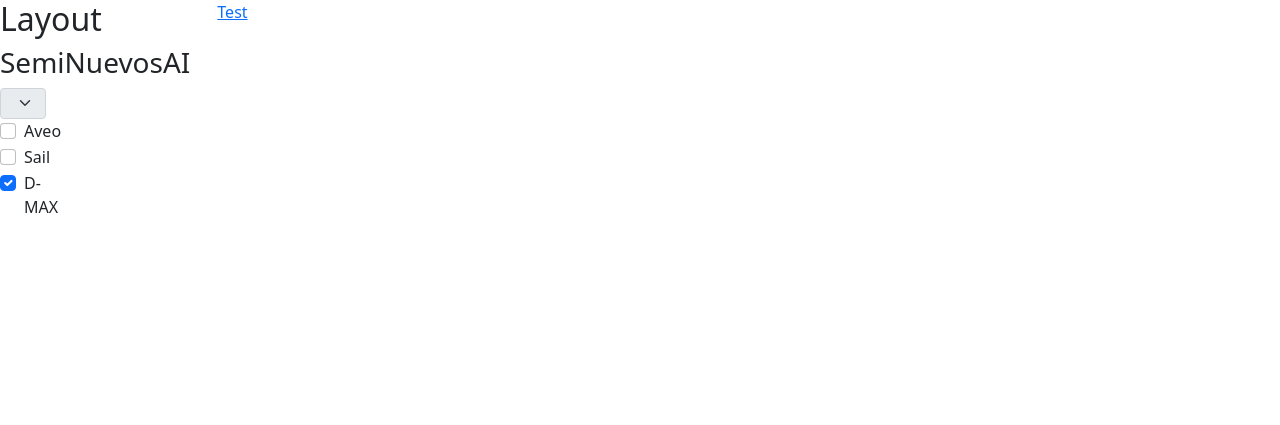
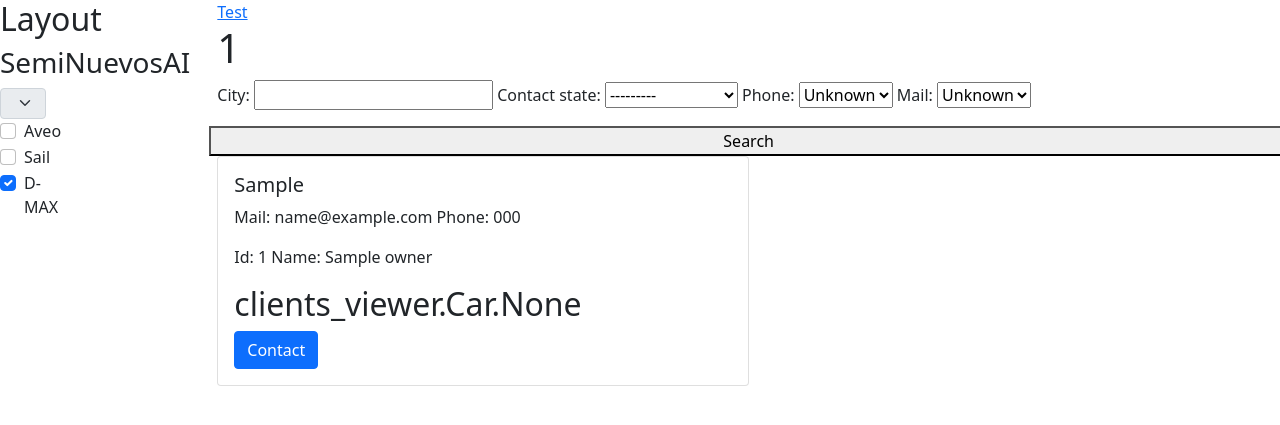
Before and after one commit to danieluxury88/cs-ProjectFinal, a Django app: page /test in a window 1280 px wide. Shown: the top 425 px of the page. Run offline with Django 4.2, Linux system fonts and the light colour scheme; tables that the repository leaves empty hold one stand-in row (values such as "Sample post").

Commit message:
Add filter and cars preview within main page

```diff
--- /dev/null
+++ b/SemiNuevosAI/clients_viewer/filters.py
@@ -0,0 +1,12 @@
+import django_filters
+from django_filters import BooleanFilter
+
+from .models import *
+
+class OwnerFilter(django_filters.FilterSet):
+    has_phone = BooleanFilter(field_name="phone")
+    has_mail = BooleanFilter(field_name="mail")
+    class Meta:
+        model = Owner
+        fields = '__all__'
+        exclude = ['national_id', 'mail', 'phone', 'name']
--- a/SemiNuevosAI/clients_viewer/models.py
+++ b/SemiNuevosAI/clients_viewer/models.py
@@ -1,5 +1,7 @@
 from django.contrib.auth.models import AbstractUser
+from django.core.validators import validate_email
 from django.db import models
+from django.utils.translation import gettext_lazy as _
 
 
 class User(AbstractUser):
@@ -7,16 +9,44 @@
 
 
 class Owner(models.Model):
+    class ContactState(models.TextChoices):
+        UNCONTACT = 'UC', _('Uncontacted')
+        SENT_MAIL = 'SM', _('SentMail')
+        SENT_WHATSAPP = 'SW', _('SentWhatsApp')
+        NOT_INTERESTED = 'NI', _('NotInterested')
+        INTERESTED = 'IR', _('Interested')
+
     national_id = models.CharField(max_length=10, unique=True)
     city = models.CharField(max_length=30)
     mail = models.EmailField(max_length=30, blank=True, null=True, default='...')
     phone = models.CharField(max_length=20, blank=True, null=True, default='...')
     name = models.CharField(max_length=50, blank=True, null=True, default='')
+    contact_state = models.CharField( max_length=2, choices=ContactState.choices, default=ContactState.UNCONTACT,)
 
     def __str__(self):
         return '<Id: {} City: {} Mail: {} Phone: {}>' \
             .format(self.national_id, self.city, self.mail if self.mail is not None else '---',
                     self.phone if self.phone is not None else '---')
+
+
+    def is_phone_valid(self):
+        return len(self.phone)>=9
+
+    def is_mail_valid( self ):
+        from django.core.exceptions import ValidationError
+        from django.core.validators import validate_email
+        try:
+            validate_email( self.mail )
+            return True
+        except ValidationError:
+            return False
+
+    def is_contact_data_valid(self):
+        return self.is_phone_valid() and self.is_mail_valid()
+
+
+    def is_no_valid_data(self):
+        return not self.is_phone_valid() and not self.is_mail_valid()
 
 
 class OwnerProfile(models.Model):
--- a/SemiNuevosAI/clients_viewer/templates/clients_viewer/test.html
+++ b/SemiNuevosAI/clients_viewer/templates/clients_viewer/test.html
@@ -2,5 +2,38 @@
 
 {% block title %}Test{% endblock %}
 {% block body %}
-    <a href="#" onclick="testFunction()"> Test </a>
+
+<a href="#" onclick="testFunction()"> Test </a>
+<h1>{{owners.count}}</h1>
+
+<form class="row g-3" method="get">
+    <div class="col-auto">
+        {{ filter.form }}
+    </div>
+    <button>Search</button>
+</form>
+
+
+
+{% for owner in owners %}
+<div class="card w-50">
+    <div class="card-body">
+        <h5 class="card-title">{{ owner.city}} </h5>
+        <p class="card-text">Mail: {{ owner.mail }} Phone: {{ owner.phone }}</p>
+        <p class="card-text">Id: {{ owner.national_id }} Name: {{ owner.name }}</p>
+        {% if profile %}
+        <p class="card-text">Age: {{ profile.age }} Education: {{ profile.education_level }} Dependants: {{
+            profile.dependents}}</p>
+        <p class="card-text">Homeplace: {{ profile.living_place_type }} Properties: {{ profile.real_state_units }} </p>
+        {% endif %}
+        {% if eprofile %}
+        <p class="card-text">Average Credit: {{ eprofile.average_credit_balance }}/{{ eprofile.credit_cards }}
+            Credit Card Balance: {{ eprofile.credit_card_balance}}</p>
+        {% endif %}
+        <h2> {{ owner.cars }}</h2>
+        <a href="{% url 'profile' owner.id %}" class="btn btn-primary">Contact</a>
+    </div>
+</div>
+{% endfor %}
+
 {% endblock %}
--- a/SemiNuevosAI/clients_viewer/views.py
+++ b/SemiNuevosAI/clients_viewer/views.py
@@ -7,10 +7,18 @@
 
 from .database_handler import *
 from .file_reader import *
+from .filters import OwnerFilter
 
 
 def test(request):
-    return render(request, "clients_viewer/test.html")
+
+    owners = get_all_owners()
+    filter = OwnerFilter(request.GET, queryset=owners)
+    filtered_owners = filter.qs
+    context = {'owners': filtered_owners, 'filter':filter}
+
+
+    return render(request, "clients_viewer/test.html", context)
 
 
 def index(request):
--- a/SemiNuevosAI/project/settings.py
+++ b/SemiNuevosAI/project/settings.py
@@ -40,6 +40,7 @@
     'django.contrib.sessions',
     'django.contrib.messages',
     'django.contrib.staticfiles',
+    'django_filters',
 ]
 
 MIDDLEWARE = [
```
Also changed, not shown: SemiNuevosAI/clients_viewer/templates/clients_viewer/index.html (+16 -4 lines), SemiNuevosAI/clients_viewer/templates/clients_viewer/profile.html (+9 -0 lines), SemiNuevosAI/project/readme.md (added).
